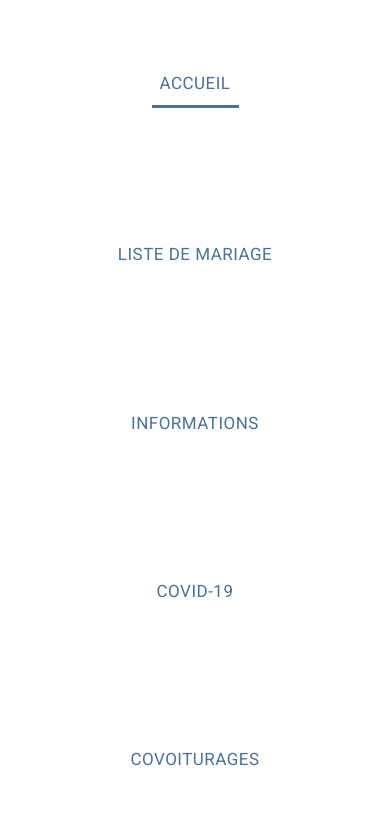
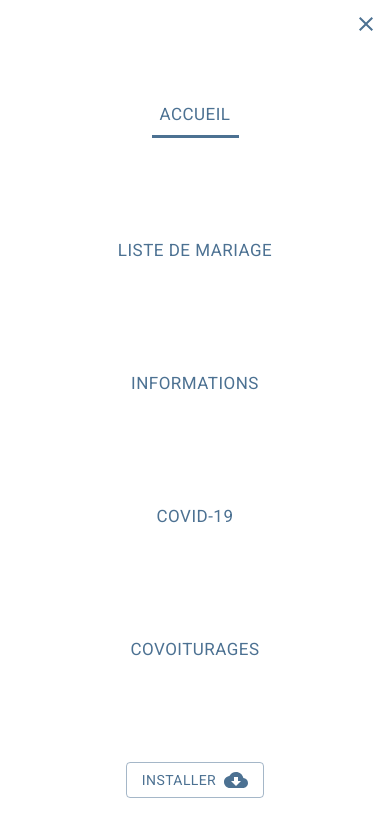
Before and after one commit to Fluf22/Mariage, a React (Create React App) app: page / in a window 390 px wide. Both pictures are taken after a click on the button 345 px from the left and 28 px from the top of the page. Shown: the top 836 px of the page. Built offline with nearby package versions, Linux system fonts and the light colour scheme.

Commit message:
Header: add close button to mobile nav menu

```diff
--- a/src/components/Header/index.tsx
+++ b/src/components/Header/index.tsx
@@ -1,7 +1,8 @@
 import React, { useState } from 'react';
-import { AppBar, Button, Grid, Toolbar, Typography, useMediaQuery, Tabs, Tab, Dialog } from '@material-ui/core';
+import { AppBar, Button, Grid, Toolbar, Typography, useMediaQuery, Tabs, Tab, Dialog, IconButton } from '@material-ui/core';
 import CloudDownloadIcon from '@material-ui/icons/CloudDownload';
 import MenuIcon from '@material-ui/icons/Menu';
+import CloseIcon from '@material-ui/icons/Close';
 import { useHistory } from 'react-router-dom';
 import { useEventListener } from '../../hooks';
 import useStyles from './styles';
@@ -117,7 +118,13 @@ const Header = (props: HeaderProps) => {
 				</Toolbar>
 			</AppBar>
 			<Dialog fullScreen open={menuOpen} onClose={() => setMenuOpen(false)}>
-				<Grid container direction="column" justify="space-around" alignItems="center" className="h-full">
+				<Grid container direction="column" justify="flex-start" className="h-full">
+					<Grid item container justify="flex-end" className="flex-grow-0">
+						<IconButton color="primary" onClick={() => setMenuOpen(false)}>
+							<CloseIcon />
+						</IconButton>
+					</Grid>
+					<Grid item container direction="column" justify="space-around" alignItems="center" className="flex-grow">
 						{
 							pages.map((page: PageType, idx: number) => (
 								<Grid item>
@@ -133,6 +140,13 @@ const Header = (props: HeaderProps) => {
 								</Grid>
 							))
 						}
+						<Grid item container justify="center">
+							<Button color="primary" onClick={() => handleInstall()} variant="outlined">
+								Installer
+							<CloudDownloadIcon className="ml-2" />
+							</Button>
+						</Grid>
+					</Grid>
 				</Grid>
 			</Dialog>
 		</Grid>
```
Lines whose indentation alone changed are shown as unchanged.
